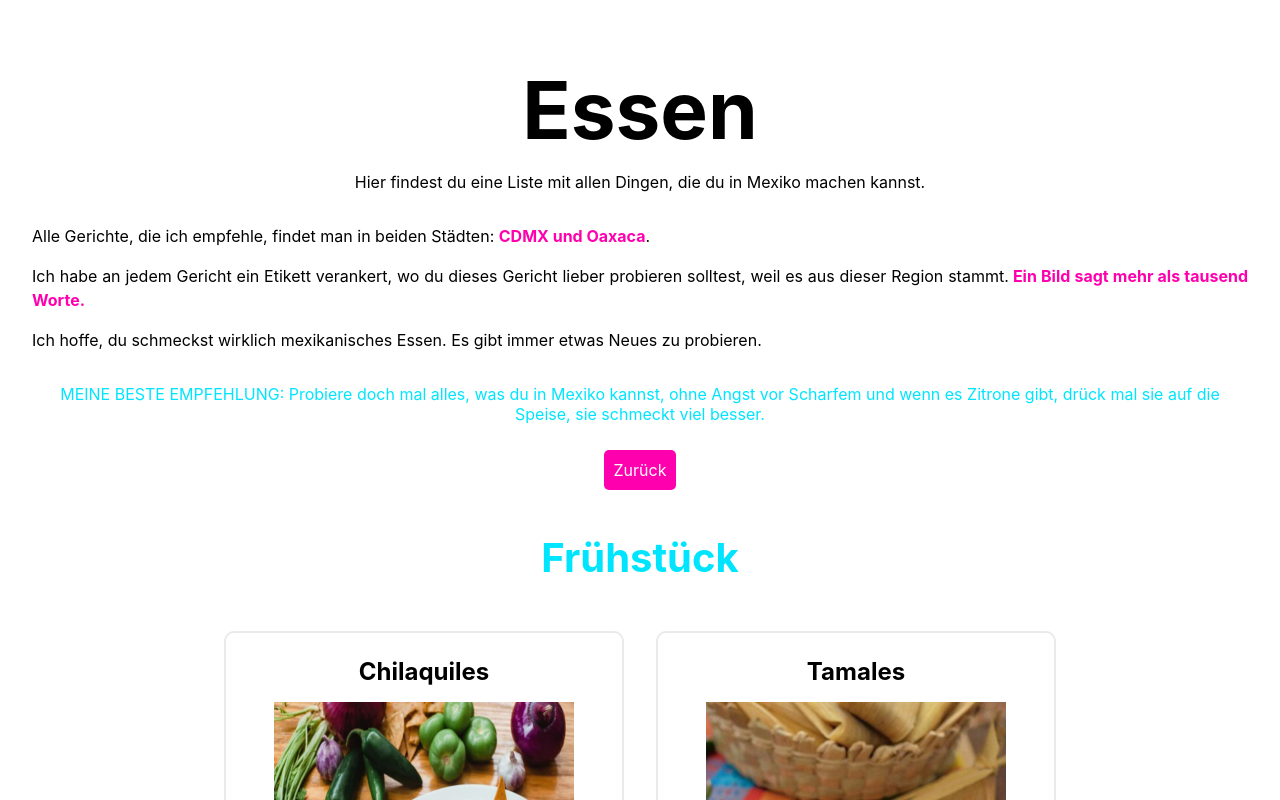
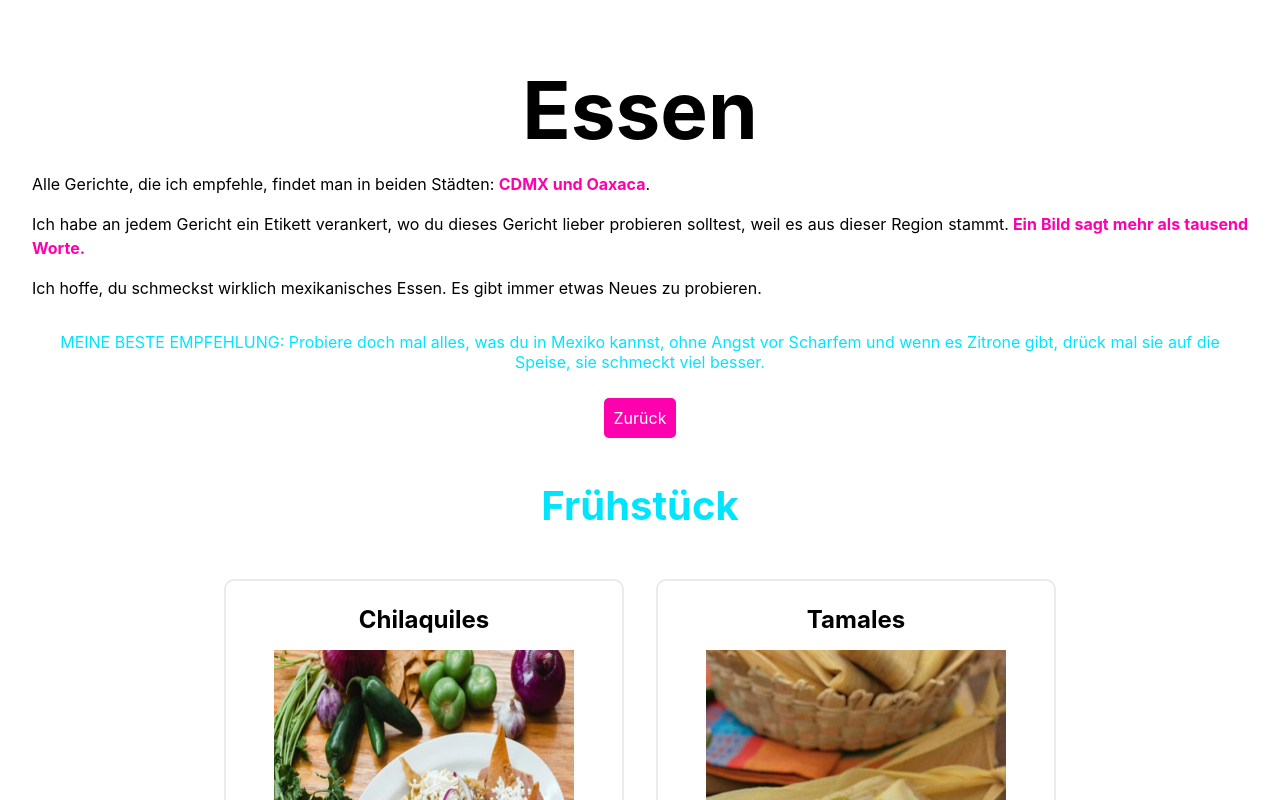
Before and after one commit to Yasser-Gandhi/mexiko, a Next.js app: page /blog/essen in a window 1280 px wide. Shown: the top 800 px of the page. Built offline with nearby package versions, Linux system fonts and the light colour scheme.

Commit message:
eliminación párrafo

```diff
--- a/pages/blog/essen.jsx
+++ b/pages/blog/essen.jsx
@@ -10,10 +10,6 @@ export default function Essen() {
         <h1 className={stylesEssen.title}>
           Essen
         </h1>
-
-        <p>
-          Hier findest du eine Liste mit allen Dingen, die du in Mexiko machen kannst.
-        </p>
 
         <p className={stylesEssen.hinweisePink}>
         Alle Gerichte, die ich empfehle, findet man in beiden Städten: <strong className={stylesEssen.span}>CDMX und Oaxaca</strong>.
```
